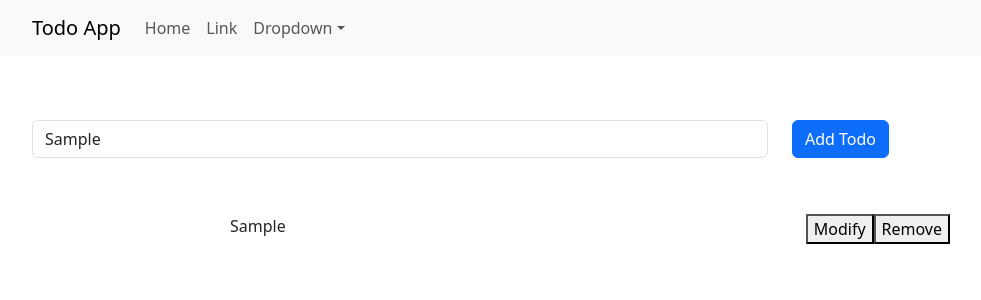
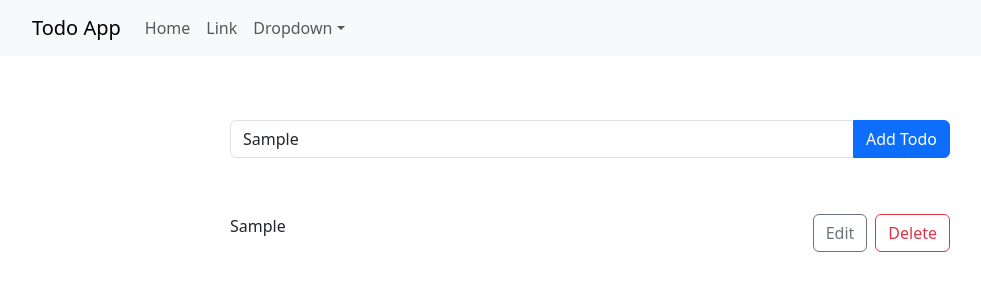
Before and after one commit to jameswhitaker007/todo-react-app, a React (Create React App) app: page / in a window 1280 px wide. Both pictures are taken after typing "Sample" into the empty fields and a click on the button "Add Todo". Shown: the top 300 px of the page, without its empty margins (50-1031 px from the left). Built offline with nearby package versions, Linux system fonts and the light colour scheme.

Commit message:
Additional bootstrap formatting

```diff
--- a/src/App.js
+++ b/src/App.js
@@ -9,6 +9,7 @@ import Row from "react-bootstrap/Row";
 import Col from "react-bootstrap/Col";
 import Button from "react-bootstrap/esm/Button";
 import Form from "react-bootstrap/Form";
+import InputGroup from "react-bootstrap/InputGroup";
 
 function App() {
   const [todos, setTodos] = useState([]);
@@ -36,29 +37,21 @@ function App() {
     <>
       <NavbarComponent />
       <Container>
-        <Row className="mb-5 mt-5">
+        <Row className="mb-5 mt-5 col-lg-8 ms-auto me-auto">
           <Form className="mt-3">
-            <Row>
 
-
-                  <Col xs="auto" lg="8">
-                    <Form.Group>
+              <InputGroup>
                 <Form.Control
                   type="text"
                   name="todoInput"
                   id="todoInput"
                   placeholder="Add your todo"
                 />
-                    </Form.Group>
-                  </Col>
-                  <Col xs="auto" lg="4">
                 <Button variant="primary" type="submit" onClick={add}>
                   Add Todo
                 </Button>
-                  </Col>
+              </InputGroup>
 
-
-            </Row>
           </Form>
         </Row>
         <Row>
--- a/src/Todo.jsx
+++ b/src/Todo.jsx
@@ -2,6 +2,8 @@ import { useState, useEffect, useRef } from "react";
 import Col from "react-bootstrap/esm/Col";
 import Row from "react-bootstrap/esm/Row";
 import Form from "react-bootstrap/Form";
+import Button from "react-bootstrap/esm/Button";
+import InputGroup from "react-bootstrap/InputGroup";
 
 function Todo({ name, index, setTodos }) {
   const [modifyOn, setModifyOn] = useState(false);
@@ -29,8 +31,10 @@ function Todo({ name, index, setTodos }) {
     });
   }
 
-  function modify() {
-    setModifyOn(!modifyOn);
+  function modify(e) {
+    e.stopPropagation();
+    e.preventDefault();
+    setModifyOn(true);
   }
 
   function change(event) {
@@ -60,7 +64,6 @@ function Todo({ name, index, setTodos }) {
         <Col xs="auto" lg="8">
           {modifyOn ? (
             <Form.Group>
-
               <Form.Control
                 type="text"
                 value={text}
@@ -68,16 +71,33 @@ function Todo({ name, index, setTodos }) {
                 onBlur={blur}
                 ref={refInput}
               />
-
             </Form.Group>
           ) : (
             <span className="col-lg-9">{text}</span>
           )}
         </Col>
         <Col className="d-flex justify-content-end">
-          <button onClick={modify}>Modify</button>
+          {modifyOn ? (
+            <Button variant="success" onClick={(e) => {
+              console.log(modifyOn);
+              e.preventDefault();
+              e.stopPropagation();
+              setModifyOn(false);
+            console.log(modifyOn)}}>Save</Button>
+          ) : (
+            <Button variant="outline-secondary" onClick={(e) => {
+             console.log(modifyOn)
+              e.preventDefault();
+              e.stopPropagation();
+              setModifyOn(true)
+              console.log(modifyOn)}}>
+              Edit
+            </Button>
+          )}
 
-          <button onClick={remove}>Remove</button>
+          <Button variant="outline-danger ms-2" onClick={remove}>
+            Delete
+          </Button>
         </Col>
       </Row>
     </div>
```
Lines whose indentation alone changed are shown as unchanged.
